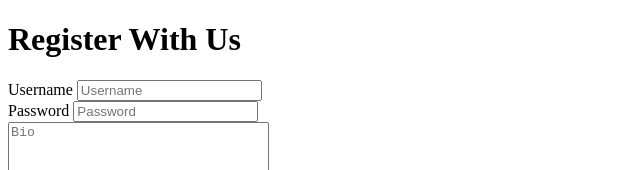
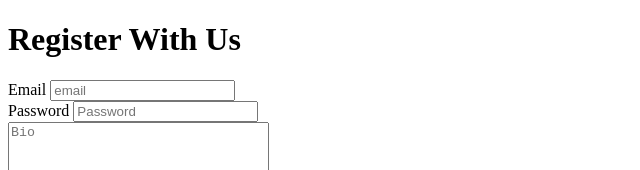
Before and after one commit to ShelbyHughes/Codeup-web-exercises, a plain HTML site: page forms.html in a window 1280 px wide. Shown: the top 170 px of the page, without its empty margins (0-640 px from the left). Drawn offline with Linux system fonts and the light colour scheme.

Commit message:
Changed username to email

```diff
--- a/forms.html
+++ b/forms.html
@@ -7,8 +7,8 @@
 <body>
     <h1>Register With Us</h1>
     <form method="POST" action="https://www.elformo.com/forms/1bcaf0bb-0965-4434-b685-d9be0ee98f91">
-    <label for="username">Username</label>
-    <input id="username" name="username" type="text" placeholder="Username">
+    <label for="email">Email</label>
+    <input id="email" name="email" type="email" placeholder="email">
     <br>
 
     <label for="password">Password</label>
```
